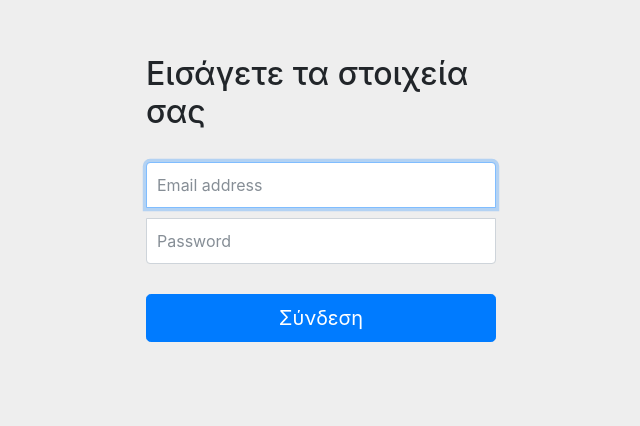
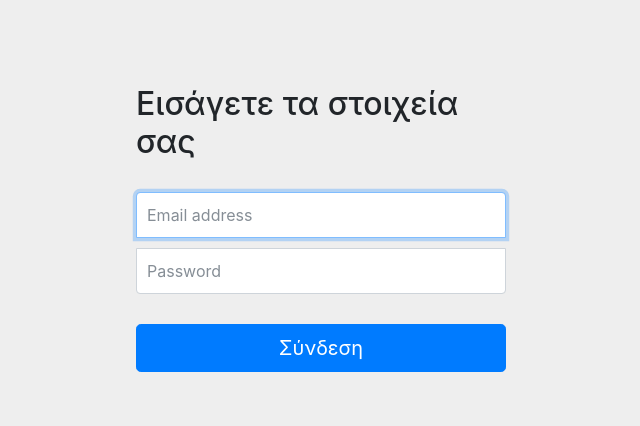
Before and after one commit to giorg0skar/KidsUp, a PHP site: page /signin.html in a window 1280 px wide. Shown: the top 426 px of the page, without its empty margins (319-959 px from the left). Run offline with PHP 8.4, Linux system fonts and the light colour scheme.

Commit message:
Replace signin.css

```diff
--- a/html/css/signin.css
+++ b/html/css/signin.css
@@ -1,11 +1,11 @@
 body {
-  padding-top: 40px;
+  padding-top: 70px;
   padding-bottom: 40px;
   background-color: #eee;
 }
 
 .form-signin {
-  max-width: 380px;
+  max-width: 400px;
   padding: 15px;
   margin: 0 auto;
 }
```
